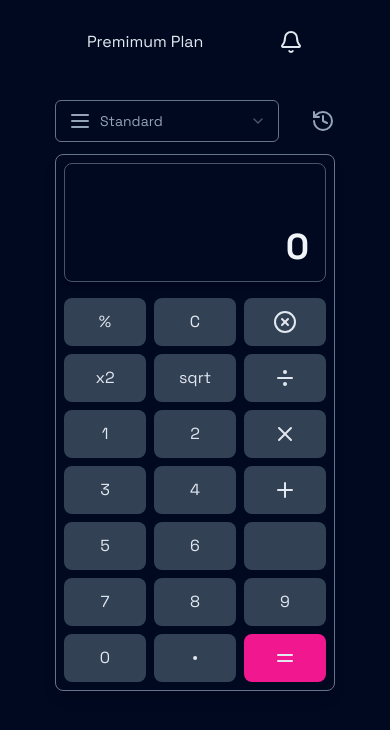
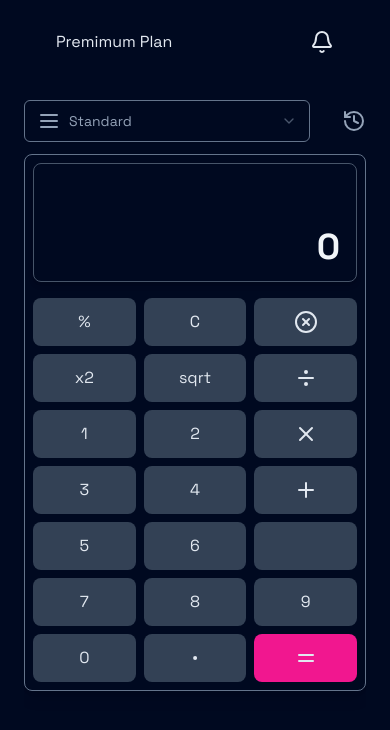
Before and after one commit to fisayo-dev/abscissa, a React (Vite) app in the folder frontend/: page /calculator in a window 390 px wide. Shown: the top 730 px of the page. Built offline with nearby package versions, Linux system fonts and the light colour scheme; some icons are missing.

Commit message:
style: adjusted padding

```diff
--- a/frontend/src/outlets/AppOutlet.jsx
+++ b/frontend/src/outlets/AppOutlet.jsx
@@ -7,9 +7,9 @@ const AppOutlet = () => {
   return (
     <div className="w-[100vw] block md:flex">
       <Sidebar />
-      <div className="mx-auto 2xl:w-[70vw] w-[80vw]">
+      <div className="px-6 md:mx-auto 2xl:w-[70vw] sm:w-[80vw] w-full">
         <div className="w-full grid">
-          <div className="px-4 md:px-6 w-full top-0 h-[10vh] py-5 grid items-center">
+          <div className="md:px-6 w-full top-0 h-[10vh] py-5 grid items-center">
             <div className="flex justify-between">
               <div className="flex gap-2 items-center">
                 <Diamonds className="h-6 w-6" />
@@ -21,7 +21,7 @@ const AppOutlet = () => {
               </div>
             </div>
           </div>
-          <div className="px-4 md:px-8 h-[90vh] overflow-scroll ">
+          <div className="md:px-8 h-[90vh] overflow-scroll ">
             <Outlet />
           </div>
         </div>
```
